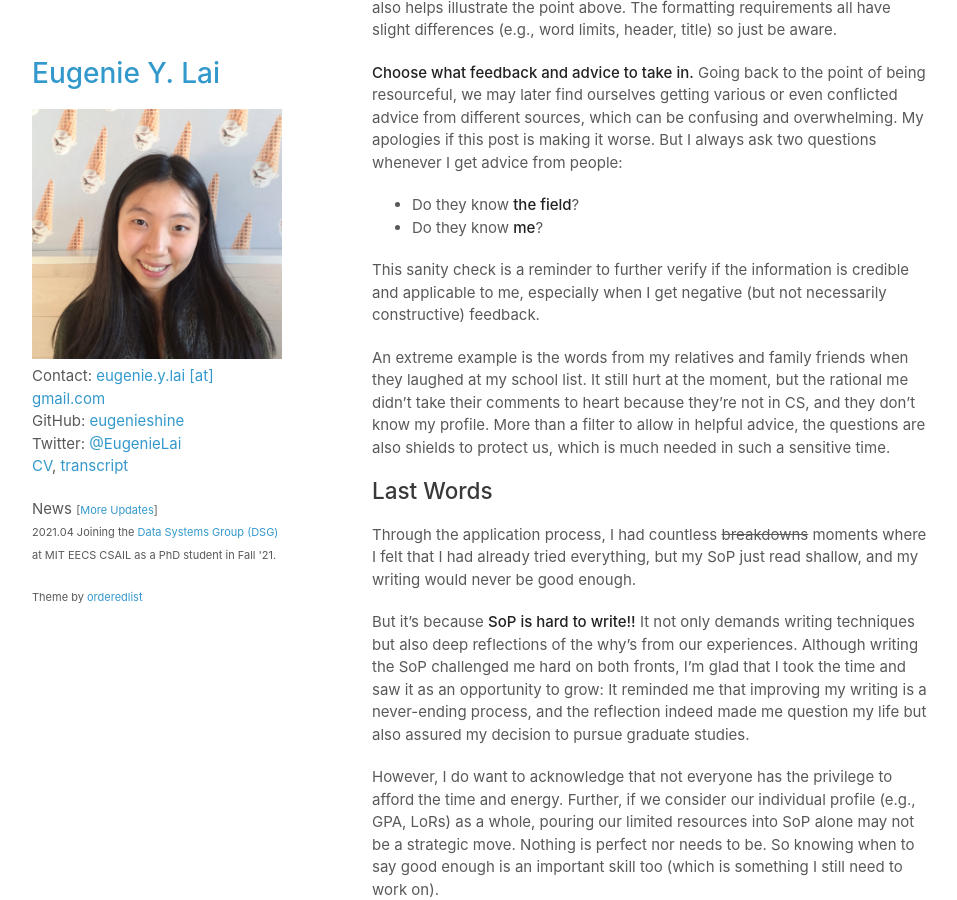
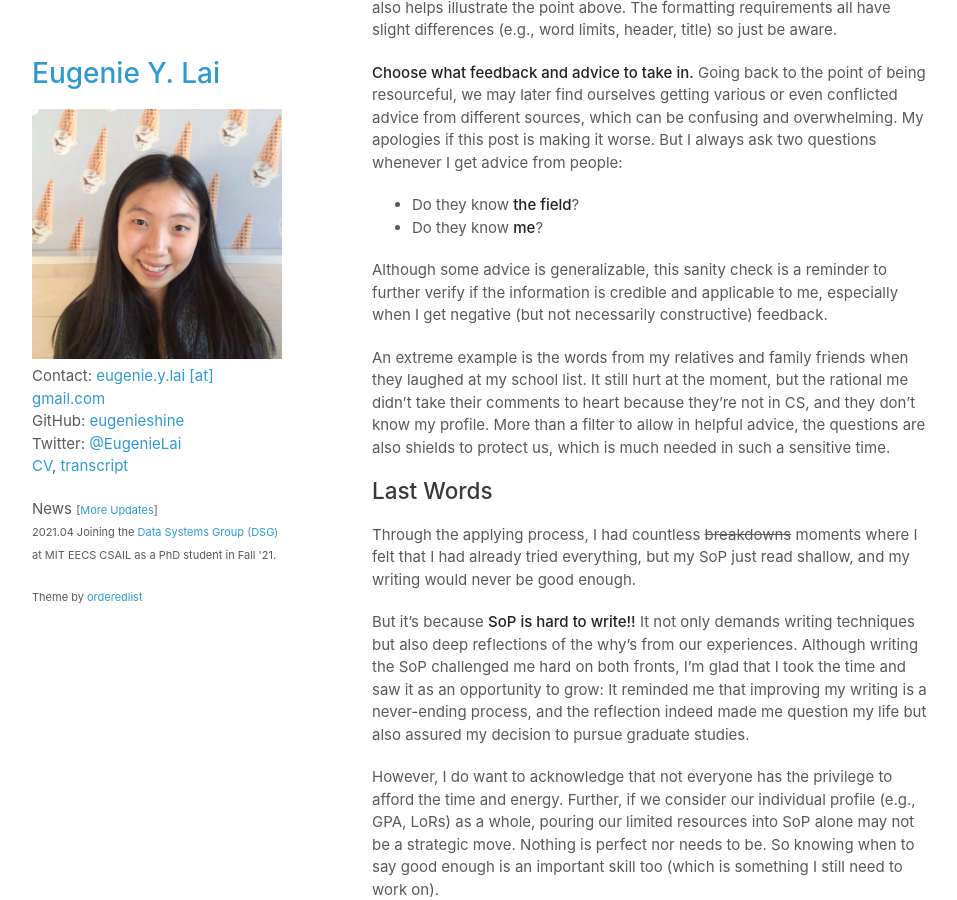
Before and after one commit to eugenielai/eugenielai.github.io, a Jekyll site: the page built from posts/another_annotated_sop.md, in a window 1280 px wide and 900 px high, scrolled down 9421 px. Shown: the whole window, without its empty margins (158-1115 px from the left). Built offline with Jekyll 4.4.1, drawn with Linux system fonts in a browser that asks for light colours; a script that is not in the unit is left out.

Commit message:
update overall thought process sec

```diff
--- a/posts/another_annotated_sop.md
+++ b/posts/another_annotated_sop.md
@@ -152,13 +152,13 @@ I also learned and applied these general/minor things.
 * Do they know **the field**?
 * Do they know **me**?
 
-This sanity check is a reminder to further verify if the information is credible and applicable to me, especially when I get negative (but not necessarily constructive) feedback.
+Although some advice is generalizable, this sanity check is a reminder to further verify if the information is credible and applicable to me, especially when I get negative (but not necessarily constructive) feedback.
 
 An extreme example is the words from my relatives and family friends when they laughed at my school list. It still hurt at the moment, but the rational me didn’t take their comments to heart because they’re not in CS, and they don’t know my profile. More than a filter to allow in helpful advice, the questions are also shields to protect us, which is much needed in such a sensitive time.
 
 ## Last Words
 
-Through the application process, I had countless <s>breakdowns</s> moments where I felt that I had already tried everything, but my SoP just read shallow, and my writing would never be good enough.
+Through the applying process, I had countless <s>breakdowns</s> moments where I felt that I had already tried everything, but my SoP just read shallow, and my writing would never be good enough.
 
 But it’s because **SoP is hard to write!!** It not only demands writing techniques but also deep reflections of the why’s from our experiences. Although writing the SoP challenged me hard on both fronts, I’m glad that I took the time and saw it as an opportunity to grow: It reminded me that improving my writing is a never-ending process, and the reflection indeed made me question my life but also assured my decision to pursue graduate studies.
 
```
